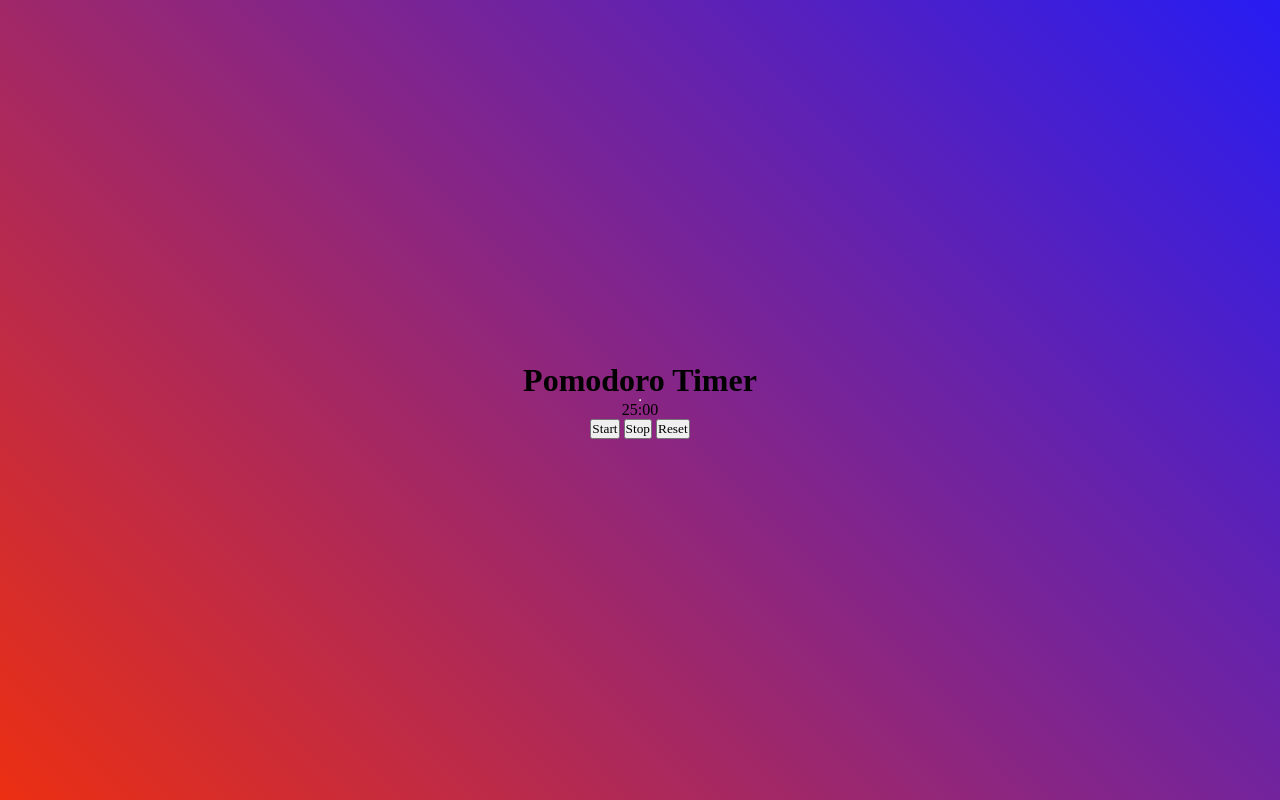
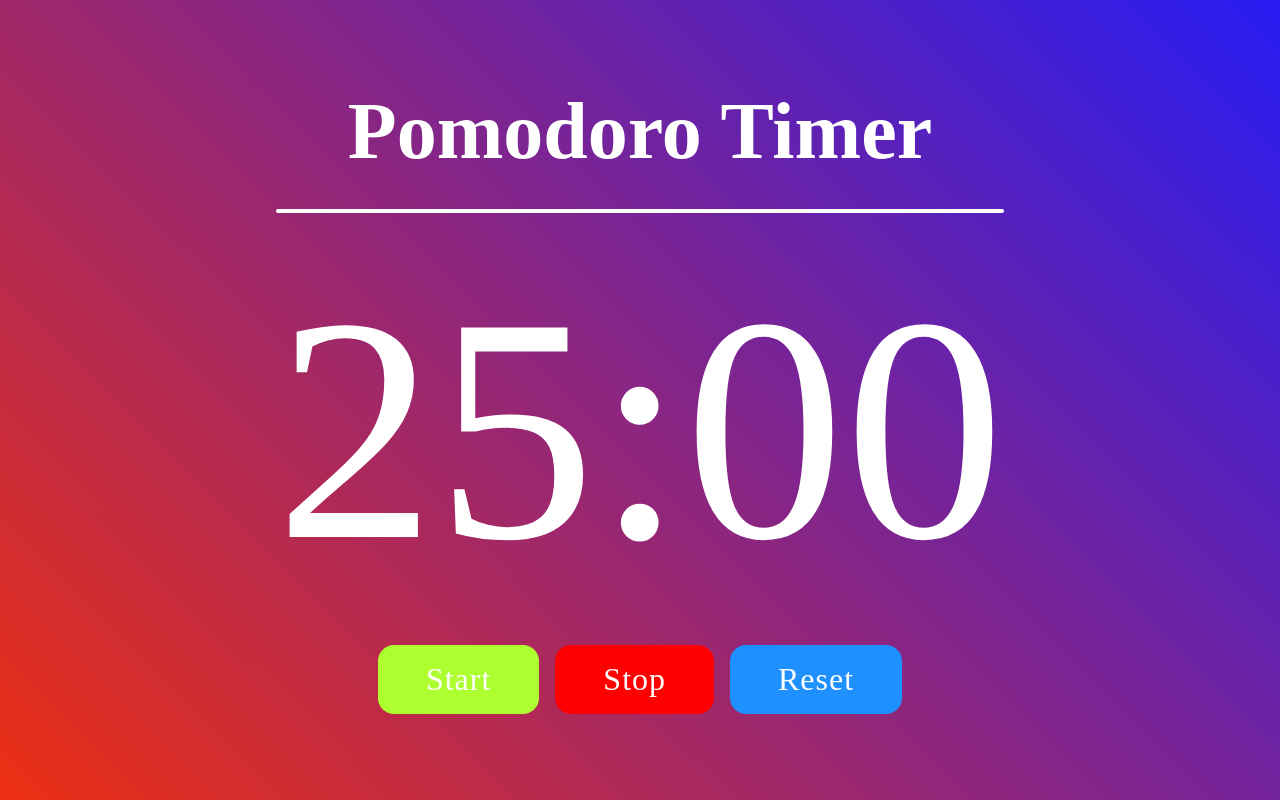
Before and after one commit to Gotsgamer/pomodorotimer, a plain HTML site: page index.html in a window 1280 px wide. Drawn offline with Linux system fonts and the light colour scheme; files whose address does not match are found by name.

Commit message:
Add files via upload

```diff
--- a/css/style.css
+++ b/css/style.css
@@ -20,4 +20,48 @@ body{
   flex-direction: column;
   align-items: center;
   justify-content: center;
+  gap: 2em;
 }
+
+.title{
+  color: white;
+  font-size: 5em;
+}
+
+hr{
+  background-color: white;
+  width: 100%;
+  height: .2em;
+  border-radius: 1em;
+  border: none;
+}
+
+.timer{
+  font-size: 20em;
+  color: white;
+}
+
+.button-wrapper{
+  display: flex;
+  gap: 1em;
+}
+
+button{
+  color: white;
+  font-size: 2em;
+  letter-spacing: 1px;
+  padding: 0.5em 1.5em;
+  border-radius: 0.5em;
+  border: none;
+}
+
+#start{
+background-color: greenyellow;
+}
+
+#stop{
+  background-color: red;
+}
+#reset {
+  background-color: dodgerblue;
+}
```
